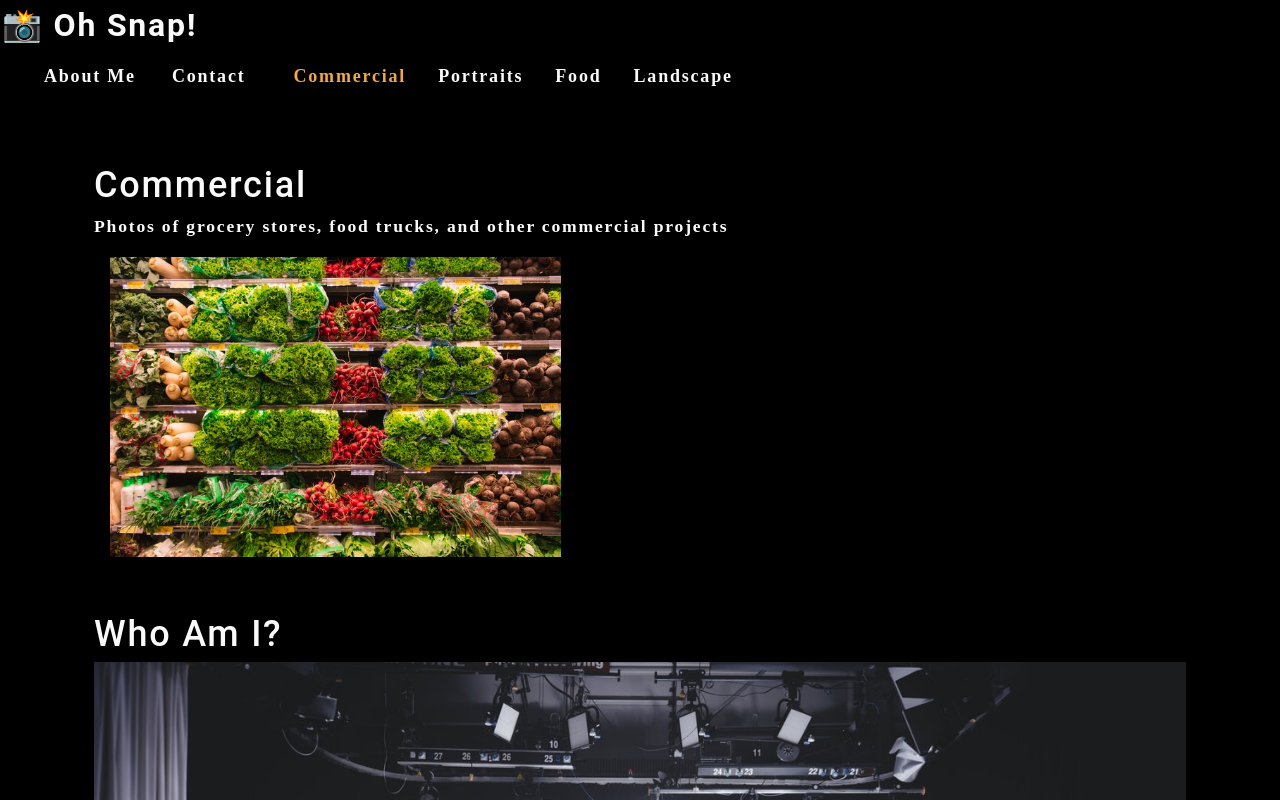
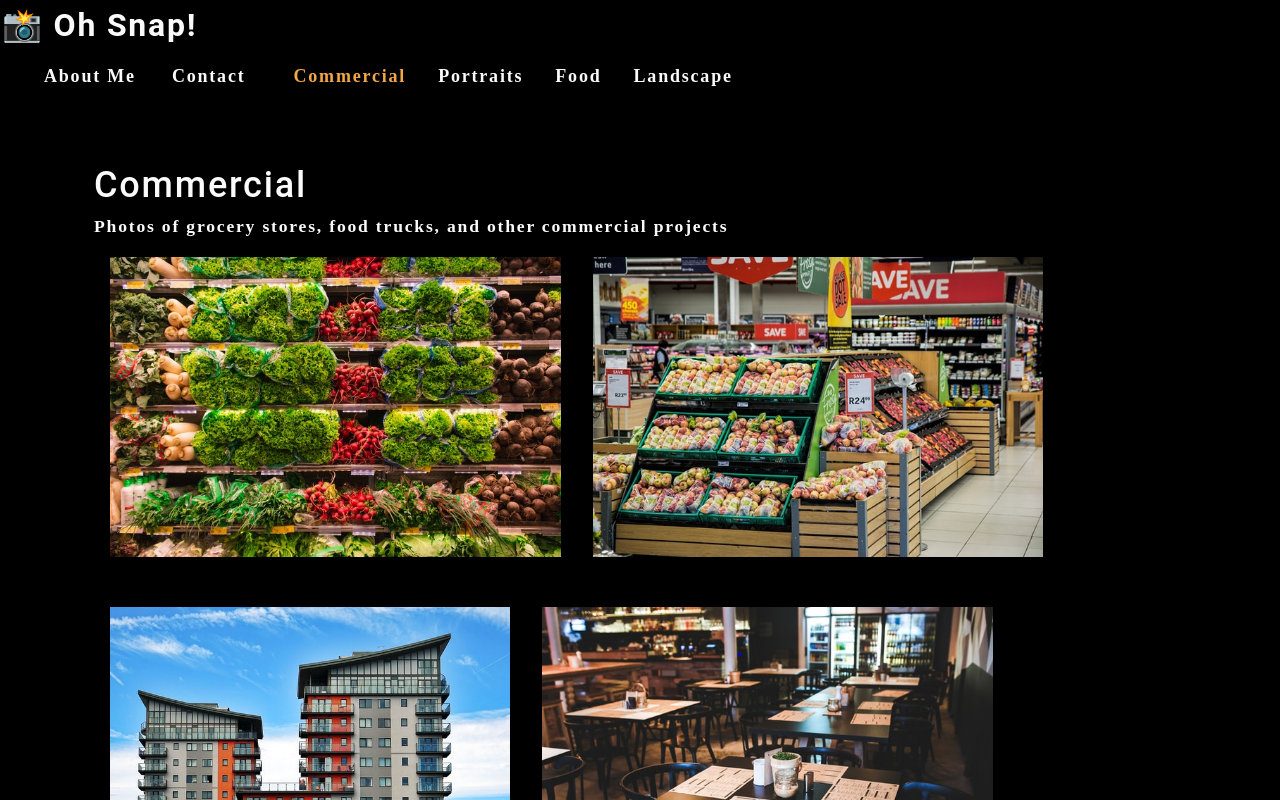
Before and after one commit to JaxonAdams/photo-port, a React (Create React App) app: page / in a window 1280 px wide. Shown: the top 800 px of the page. Built offline with nearby package versions, Linux system fonts and the light colour scheme.

Commit message:
photos conditionally render based on state

```diff
--- a/src/App.js
+++ b/src/App.js
@@ -29,7 +29,7 @@
         currentCategory={currentCategory}
       />
       <main>
-        <Gallery />
+        <Gallery currentCategory={currentCategory} />
         <About />
       </main>
     </div>
--- a/src/components/Gallery.js
+++ b/src/components/Gallery.js
@@ -1,20 +1,15 @@
 import React from 'react';
+import PhotoList from './PhotoList';
 import { capitalizeFirstLetter } from '../utils/helpers';
-import photo from '../assets/small/commercial/0.jpg';
 
-const Gallery = (props) => {
-    const currentGallery = {
-        name: 'commercial',
-        description: 'Photos of grocery stores, food trucks, and other commercial projects'
-    };
+const Gallery = ({ currentCategory }) => {
+    const { name, description } = currentCategory;
 
     return (
         <section>
-            <h1>{capitalizeFirstLetter(currentGallery.name)}</h1>
-            <p>{currentGallery.description}</p>
-            <div className='flex-row'>
-                <img className='img-thumbnail mx-1' src={photo} alt='One of my photos' />
-            </div>
+            <h1>{capitalizeFirstLetter(name)}</h1>
+            <p>{description}</p>
+            <PhotoList category={currentCategory.name} />
         </section>
     );
 };
--- /dev/null
+++ b/src/components/PhotoList.js
@@ -0,0 +1,123 @@
+import React, { useState } from "react";
+
+const PhotoList = ({ category }) => {
+
+    const categoryName = category.toLowerCase();
+
+    const [photos] = useState([
+      {
+        name: 'Grocery aisle',
+        category: 'commercial',
+        description: 'Lorem ipsum dolor sit amet, consectetur adipiscing elit. Nunc ultricie',
+      },
+      {
+        name: 'Grocery booth',
+        category: 'commercial',
+        description: 'Lorem ipsum dolor sit amet, consectetur adipiscing elit. Nunc ultricie',
+      },
+      {
+        name: 'Building exterior',
+        category: 'commercial',
+        description: 'Lorem ipsum dolor sit amet, consectetur adipiscing elit. Nunc ultricie',
+      },
+      {
+        name: 'Restaurant table',
+        category: 'commercial',
+        description: 'Lorem ipsum dolor sit amet, consectetur adipiscing elit. Nunc ultricie',
+      },
+      {
+        name: 'Cafe interior',
+        category: 'commercial',
+        description: 'Lorem ipsum dolor sit amet, consectetur adipiscing elit. Nunc ultricie',
+      },
+      {
+        name: 'Cat green eyes',
+        category: 'portraits',
+        description: 'Lorem ipsum dolor sit amet, consectetur adipiscing elit. Nunc ultricie',
+      },
+      {
+        name: 'Green parrot',
+        category: 'portraits',
+        description: 'Lorem ipsum dolor sit amet, consectetur adipiscing elit. Nunc ultricie',
+      },
+      {
+        name: 'Yellow macaw',
+        category: 'portraits',
+        description: 'Lorem ipsum dolor sit amet, consectetur adipiscing elit. Nunc ultricie',
+      },
+      {
+        name: 'Pug smile',
+        category: 'portraits',
+        description: 'Lorem ipsum dolor sit amet, consectetur adipiscing elit. Nunc ultricie',
+      },
+      {
+        name: 'Pancakes',
+        category: 'food',
+        description: 'Lorem ipsum dolor sit amet, consectetur adipiscing elit. Nunc ultricie',
+      },
+      {
+        name: 'Burrito',
+        category: 'food',
+        description: 'Lorem ipsum dolor sit amet, consectetur adipiscing elit. Nunc ultricie',
+      },
+      {
+        name: 'Scallop pasta',
+        category: 'food',
+        description: 'Lorem ipsum dolor sit amet, consectetur adipiscing elit. Nunc ultricie',
+      },
+      {
+        name: 'Burger',
+        category: 'food',
+        description: 'Lorem ipsum dolor sit amet, consectetur adipiscing elit. Nunc ultricie',
+      },
+      {
+        name: 'Fruit bowl',
+        category: 'food',
+        description: 'Lorem ipsum dolor sit amet, consectetur adipiscing elit. Nunc ultricie',
+      },
+      {
+        name: 'Green river',
+        category: 'landscape',
+        description: 'Lorem ipsum dolor sit amet, consectetur adipiscing elit. Nunc ultricie',
+      },
+      {
+        name: 'Docks',
+        category: 'landscape',
+        description: 'Lorem ipsum dolor sit amet, consectetur adipiscing elit. Nunc ultricie',
+      },
+      {
+        name: 'Panoramic village by sea',
+        category: 'landscape',
+        description: 'Lorem ipsum dolor sit amet, consectetur adipiscing elit. Nunc ultricie',
+      },
+      {
+        name: 'Domestic landscape',
+        category: 'landscape',
+        description: 'Lorem ipsum dolor sit amet, consectetur adipiscing elit. Nunc ultricie',
+      },
+      {
+        name: 'Park bench',
+        category: 'landscape',
+        description: 'Lorem ipsum dolor sit amet, consectetur adipiscing elit. Nunc ultricie',
+      },
+    ]);
+
+    const currentPhotos = photos.filter((photo) => photo.category === categoryName);
+
+    return (
+      <div>
+        <div className="flex-row">
+          {currentPhotos.map((image, i) => (
+            <img
+              src={require(`../assets/small/${categoryName}/${i}.jpg`)}
+              alt={image.name}
+              className="img-thumbnail mx-1"
+              key={image.name}
+            />
+          ))}
+        </div>
+      </div>
+    );
+};
+
+export default PhotoList;
```
